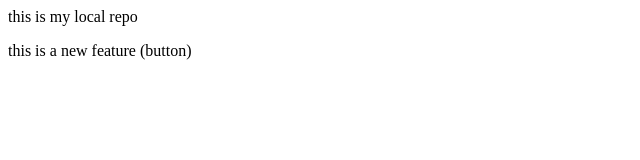
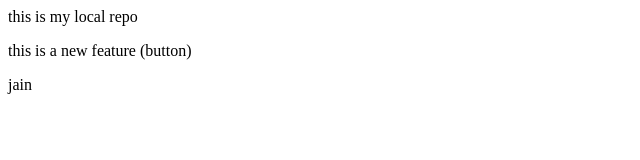
Before and after one commit to im-aryanjain/localrepo, a plain HTML site: page index.html in a window 1280 px wide. Shown: the full height of the page, 0-640 px from the left. Drawn offline with Linux system fonts and the light colour scheme.

Commit message:
add surname

```diff
--- a/index.html
+++ b/index.html
@@ -1,2 +1,3 @@
 <p> this is my local repo</p>
 <p> this is a new feature (button)</p>
+<p> jain </p>
```
